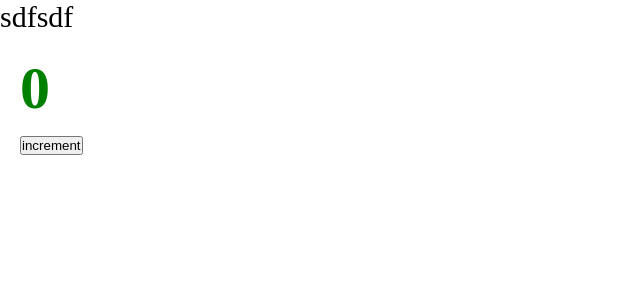
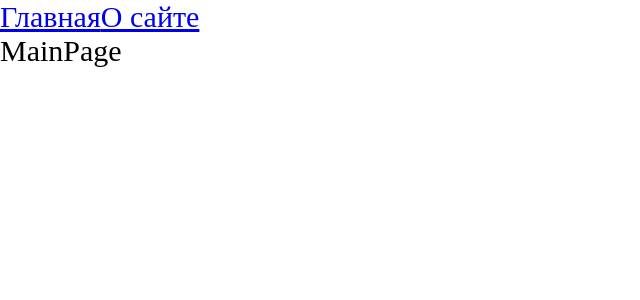
Before and after one commit to SuleymYovloy/frontend-project, a React app: page / in a window 1280 px wide. Shown: the top 300 px of the page, without its empty margins (0-640 px from the left). Built offline with nearby package versions, Linux system fonts and the light colour scheme.

Commit message:
routing&up react-router-dom&code-splitting

```diff
--- a/src/App.tsx
+++ b/src/App.tsx
@@ -1,12 +1,20 @@
-import React from "react";
-import { Counter } from "./components/Counter";
+import React, { Suspense } from "react";
 import "./index.scss";
+import { Route, Routes, Link } from "react-router-dom";
+import { AboutPageAsync } from "./pages/AboutPage/AboutPage.async";
+import { MainPageAsync } from "./pages/MainPage/MainPage.async";
 
 export const App = () => {
   return (
     <div className="app">
-      sdfsdf
-      <Counter />
+      <Link to={"/"}>Главная</Link>
+      <Link to={"/about"}>О сайте</Link>
+      <Suspense fallback={<div>Loading...</div>}>
+        <Routes>
+          <Route path={"/about"} element={<AboutPageAsync />} />
+          <Route path={"/"} element={<MainPageAsync />} />
+        </Routes>
+      </Suspense>
     </div>
   );
 };
--- a/src/index.tsx
+++ b/src/index.tsx
@@ -1,5 +1,11 @@
 import { render } from "react-dom";
 import { Counter } from "./components/Counter";
 import { App } from "./App";
+import { BrowserRouter } from "react-router-dom";
 
-render(<App />, document.getElementById("root"));
+render(
+  <BrowserRouter>
+    <App />
+  </BrowserRouter>,
+  document.getElementById("root")
+);
--- /dev/null
+++ b/src/pages/AboutPage/AboutPage.async.tsx
@@ -0,0 +1,9 @@
+import { lazy } from "react";
+
+export const AboutPageAsync = lazy(
+  () =>
+    new Promise((resolve) => {
+      // @ts-ignore
+      setTimeout(() => resolve(import("./AboutPage")), 2000);
+    })
+);
--- /dev/null
+++ b/src/pages/AboutPage/AboutPage.tsx
@@ -0,0 +1,7 @@
+import React from "react";
+
+const AboutPage = () => {
+  return <div>AboutPage</div>;
+};
+
+export default AboutPage;
--- /dev/null
+++ b/src/pages/MainPage/MainPage.async.tsx
@@ -0,0 +1,9 @@
+import { lazy } from "react";
+
+export const MainPageAsync = lazy(
+  () =>
+    new Promise((resolve) => {
+      // @ts-ignore
+      setTimeout(() => resolve(import("./MainPage")), 2000);
+    })
+);
--- /dev/null
+++ b/src/pages/MainPage/MainPage.tsx
@@ -0,0 +1,7 @@
+import React from "react";
+
+const MainPage = () => {
+  return <div>MainPage</div>;
+};
+
+export default MainPage;
--- a/tsconfig.json
+++ b/tsconfig.json
@@ -2,7 +2,7 @@
   "compilerOptions": {
     "outDir": "./dist/",
     "noImplicitAny": true,
-    "module": "es6",
+    "module": "ESNext",
     "target": "es5",
     "jsx": "react-jsx",
     "allowJs": true,
```
Also changed, not shown: package.json (+5 -5 lines), 3 other files (tests, documents, lock files or other folders).
